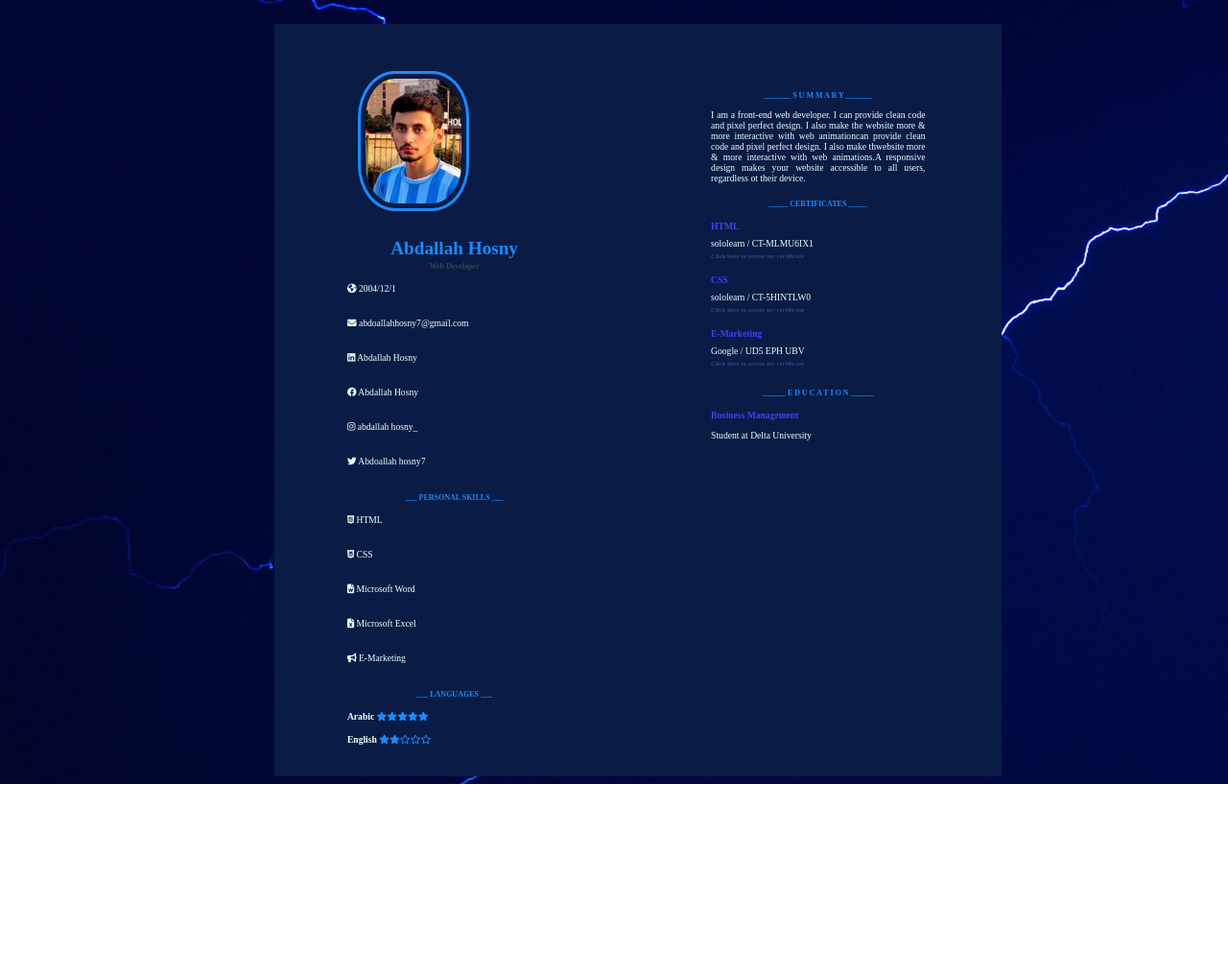
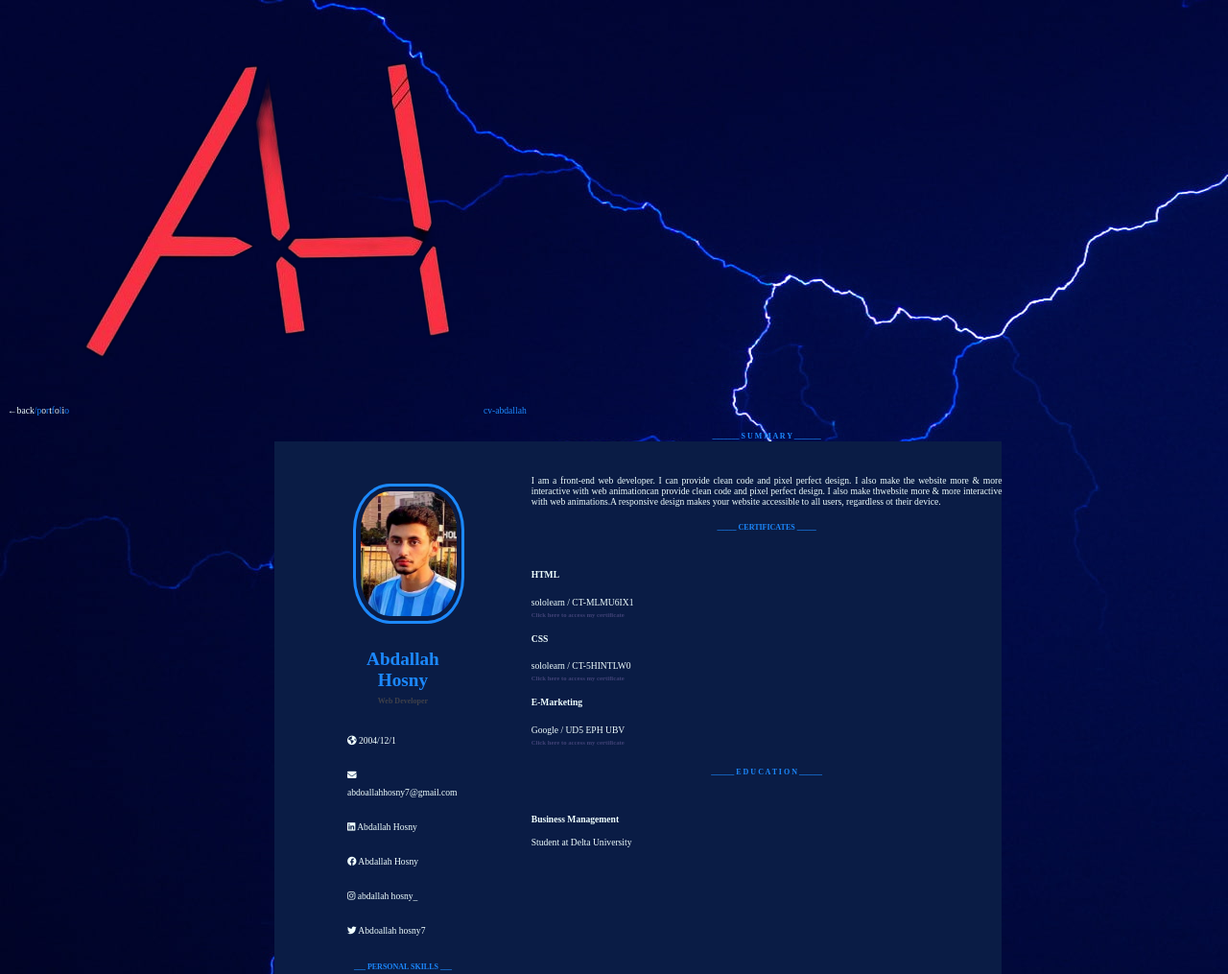
Before and after one commit to AbdoallahHosny/CV-Abdallah-Hosny, a plain HTML site: page index.html in a window 1280 px wide. Shown: the top 1015 px of the page at 96% size. Before the commit the page ends 817 px from the top, so only its background shows below. Drawn offline with Linux system fonts and the light colour scheme; files whose address does not match are found by name.

Commit message:
Update index.html

```diff
--- a/index.html
+++ b/index.html
@@ -12,12 +12,23 @@
 </head>
 
 <body>
+    <header>
+        <a href="https://abdoallahhosny.github.io/Portfolio" class="logo">&#8592;back<span>/p</span>o<span>r</span>t<span>f</span>o<span>l</span>i<span>o</span></a>
+        <img src="img2/circle_h_icon_199375_31.ico" alt="">
+        <a  class="logo"><span>cv-abdallah</span></a>
+        <!-- <nav class="navigation">
+            <a href="#1">Services</a>
+            <a href="#2">Contact</a>
+        </nav> -->
+    </header>
 
+    <section class="home">
         <div class="cv">
             <div class="imgs">
                 <img src="img2/photo_2022-12-30_21-28-46.jpg" alt="">
                 <h1><span>Abdallah Hosny</span></h1>
                 <h3>Web Developer</h3>
+                <br>
                 <div>
                     <a target="_blank"><i class="fa-solid fa-earth-americas"></i> 2004/12/1</a>
                 </div>
@@ -49,6 +60,7 @@
                 <br>
                 <br>
                 <h3><span>___ PERSONAL SKILLS ___</span></h3>
+                <br>
                 <div>
                     <a
                     target="_blank"><i class="fa-brands fa-html5"></i> HTML</a>
@@ -63,8 +75,8 @@
                     <a
                     target="_blank"><i class="fa-solid fa-file-word"></i> Microsoft Word</a>
                 </div>
+                <br>
                 <div>
-            <br>
                     <a
                     target="_blank"><i class="fa-solid fa-file-excel"></i> Microsoft Excel</a>
                 </div>
@@ -76,31 +88,34 @@
                 <br>
                 <br>
                 <h3><span>___ LANGUAGES ___</span></h3>
+                <br>
                 <H4>Arabic <span><i class="fa-solid fa-star"></i><i class="fa-solid fa-star"></i><i class="fa-solid fa-star"></i><i class="fa-solid fa-star"></i><i class="fa-solid fa-star"></i></span></H4>
                 <H4>English <span><i class="fa-solid fa-star"></i><i class="fa-solid fa-star"></i><i class="fa-regular fa-star"></i><i class="fa-regular fa-star"></i><i class="fa-regular fa-star"></i></span></H4>
             </div>
-        <div class="abuot">
+            <div class="about">
                 <h3><span>_______ S U M M A R Y _______</span></h3>
+                <br>
                 <p>I am a front-end web developer. I can provide clean code and pixel perfect design. I also make the website more & more interactive with web animationcan provide clean code and pixel perfect design. I also make thwebsite more & more interactive with web animations.A responsive design makes your website accessible to all users, regardless ot their device.
                 </p>
                 <br>
+                <div>
                     <h3><span> _____ CERTIFICATES _____</span></h3>
+                    <br>
                     <h4>HTML</h4>
-            <div>
                     <a href="https://www.sololearn.com/certificates/CT-MLMU6IX1"
                         target="_blank">sololearn / CT-MLMU6IX1
                         <h6>Click here to access my certificate</h6>
                     </a>
                 </div>
+                <div>
                     <h4>CSS</h4>
-            <div>
                     <a href="https://www.sololearn.com/certificates/CT-5HINTLW0"
                         target="_blank">sololearn / CT-5HINTLW0
                         <h6>Click here to access my certificate</h6>
                     </a>
                 </div>
+                <div>
                     <h4>E-Marketing</h4>
-            <div>
                     <a href="https://learndigital.withgoogle.com/maharatgoogle/validate-certificate-code"
                         target="_blank">Google / UD5 EPH UBV
                         <h6>Click here to access my certificate</h6>
@@ -108,8 +123,11 @@
                 </div>
                 <br>
                 <h3><span>______ E D U C A T I O N ______</span></h3>
+                <br>
                 <h4>Business Management</h4>
                 <P>Student at Delta University</P>
             </div>
+        </div>
+    </section>
 </body>
 </html>
```
Lines whose indentation alone changed are shown as unchanged.
